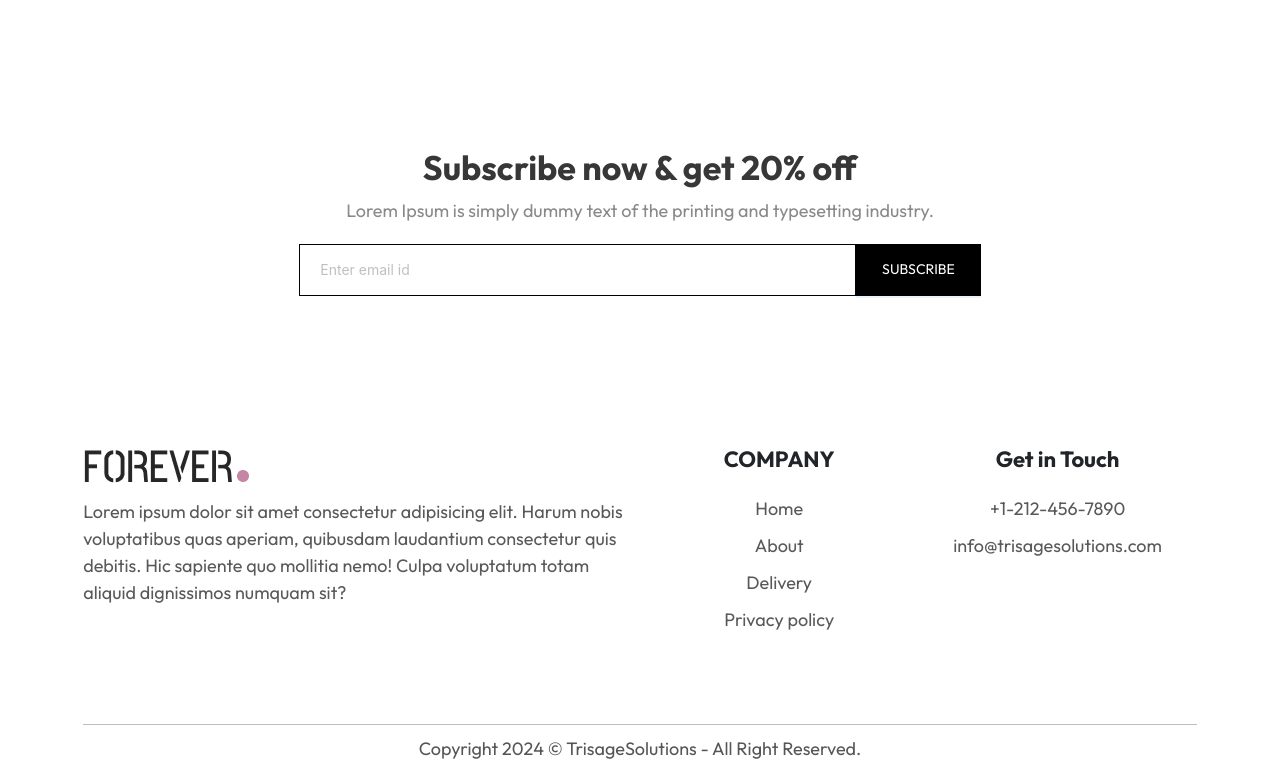
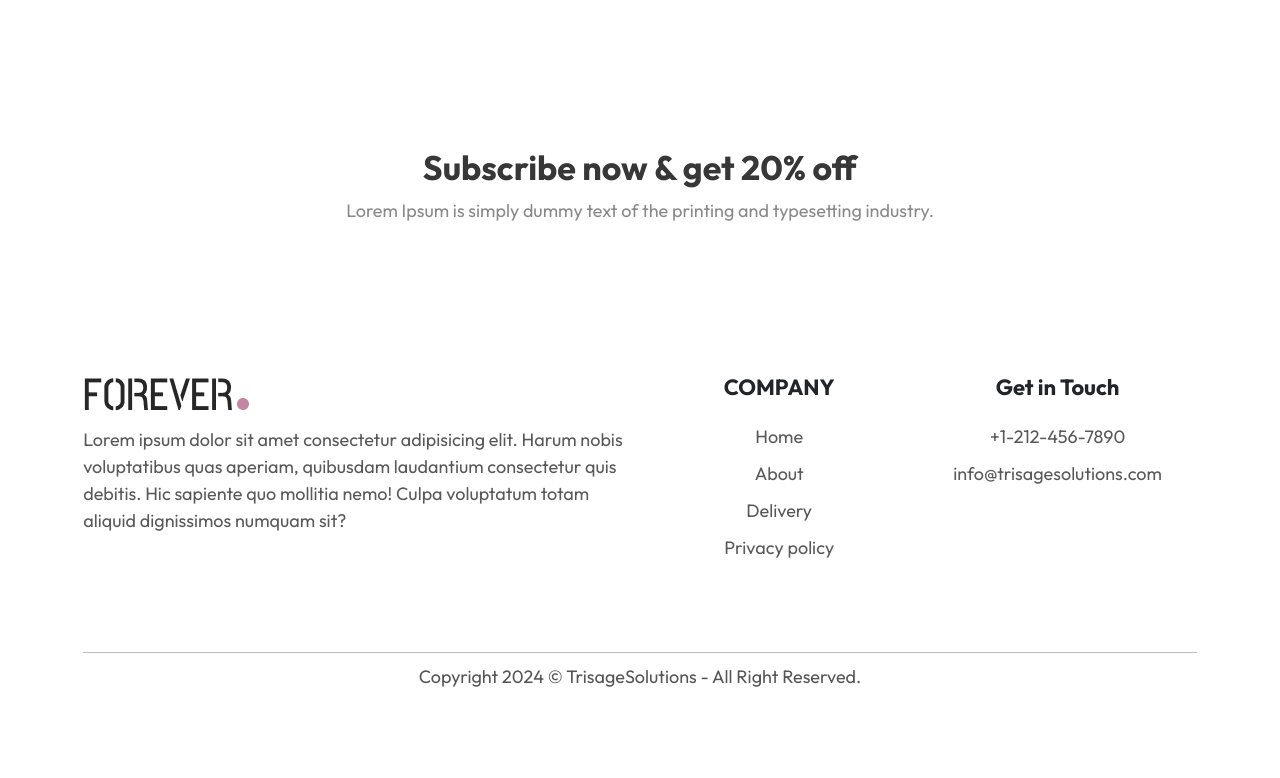
Before and after one commit to ansab22/e-commerce, a Next.js app: page /aboutus in a window 1280 px wide. Shown: the part 1017-1795 px from the top of the page. After the commit the page ends 1723 px from the top, so only its background shows below. Built offline with nearby package versions, Linux system fonts and the light colour scheme.

Commit message:
issue Track

```diff
--- a/package.json
+++ b/package.json
@@ -11,9 +11,10 @@
   "dependencies": {
     "@fortawesome/free-solid-svg-icons": "^6.7.2",
     "@fortawesome/react-fontawesome": "^0.2.2",
-    "antd": "^5.23.4",
+    "antd": "^5.24.0",
     "bootstrap": "^5.3.3",
     "next": "15.1.6",
+    "rc-util": "^5.0.0",
     "react": "^19.0.0",
     "react-bootstrap": "^2.10.9",
     "react-dom": "^19.0.0",
--- a/src/components/about/aboutUs.js
+++ b/src/components/about/aboutUs.js
@@ -4,36 +4,36 @@ import styles from "@/components/about/styles/aboutUs.module.css";
 function aboutUs() {
   return (
     <>
-      <div className={styles.about_con}>
-        <div className={styles.about_row}>
+      <div className={styles.aboutUs_con}>
+        <div className={styles.aboutUs_row}>
           <div className={styles.text_div}>
-            <h1 className={styles.h1_about}>
+            <h1 className={styles.h1_aboutUs}>
               <span style={{ color: "#707070", fontWeight: "400" }}>ABOUT</span>{" "}
               US
             </h1>
             <p className={styles.hr_line}></p>
           </div>
-          <div className={styles.about_colums_div}>
-            <div className={styles.about_col1}>
+          <div className={styles.aboutUs_colums_div}>
+            <div className={styles.aboutUs_col1}>
               <img src={`/images/about_img.png`} alt="" />
             </div>
-            <div className={styles.about_col2}>
-              <p className={styles.about_para}>
+            <div className={styles.aboutUs_col2}>
+              <p className={styles.aboutUs_para}>
                 Forever was born out of a passion for innovation and a desire to
                 revolutionize the way people shop online. Our journey began with
                 a simple idea: to provide a platform where customers can easily
                 discover, explore, and purchase a wide range of products from
                 the comfort of their homes.
               </p>
-              <p className={styles.about_para}>
+              <p className={styles.aboutUs_para}>
                 Since our inception, we've worked tirelessly to curate a diverse
                 selection of high-quality products that cater to every taste and
                 preference. From fashion and beauty to electronics and home
                 essentials, we offer an extensive collection sourced from
                 trusted brands and suppliers.
               </p>
-              <h4 className={styles.about_title}>Our Mission:</h4>
-              <p className={styles.about_para}>
+              <h4 className={styles.aboutUs_title}>Our Mission:</h4>
+              <p className={styles.aboutUs_para}>
                 Our mission at Forever is to empower customers with choice,
                 convenience, and confidence. We're dedicated to providing a
                 seamless shopping experience that exceeds expectations, from
--- a/src/components/about/styles/aboutUs.module.css
+++ b/src/components/about/styles/aboutUs.module.css
@@ -1,8 +1,8 @@
-.about_con {
+.aboutUs_con {
   width: 100%;
   margin: 30px 0 120px;
 }
-.about_row {
+.aboutUs_row {
   width: 87%;
   margin: auto;
 }
@@ -13,7 +13,7 @@
   justify-content: center;
   gap: 5px;
 }
-.h1_about {
+.h1_aboutUs {
   font-size: 30px;
   font-weight: 600;
   color: #171717;
@@ -23,111 +23,111 @@
   height: 2px;
   background: #414141 !important;
 }
-.about_colums_div {
+.aboutUs_colums_div {
   display: flex;
   margin: 30px 0 90px;
 }
-.about_col1 {
+.aboutUs_col1 {
   width: 40%;
 }
-.about_col1 img {
+.aboutUs_col1 img {
   width: 395px;
 }
-.about_col2 {
+.aboutUs_col2 {
   width: 60%;
   align-content: end;
 }
-.about_title {
+.aboutUs_title {
   font-size: 18px;
   font-weight: 700;
   margin: 20px 0;
   color: #6d6d6d;
 }
-.about_para {
+.aboutUs_para {
   font-size: 18px;
   font-weight: 400;
   color: #6d6d6d;
 }
 
 @media (max-width: 1030px) {
-  .about_row {
+  .aboutUs_row {
     width: 90%;
     margin: auto;
   }
-  .h1_about {
+  .h1_aboutUs {
     font-size: 28px;
   }
   .hr_line {
     width: 40px;
   }
-  .about_colums_div {
+  .aboutUs_colums_div {
     display: flex;
     margin: 10px 0 90px;
     gap: 10px;
   }
-  .about_col1 img {
+  .aboutUs_col1 img {
     width: 340px;
   }
-  .about_para {
+  .aboutUs_para {
     font-size: 15px;
   }
-  .about_title {
+  .aboutUs_title {
     font-size: 16px;
     margin: 10px 0;
   }
 }
 @media (max-width: 800px) {
-  .about_row {
+  .aboutUs_row {
     width: 90%;
     margin: auto;
   }
-  .h1_about {
+  .h1_aboutUs {
     font-size: 28px;
   }
   .hr_line {
     width: 30px;
   }
-  .about_colums_div {
+  .aboutUs_colums_div {
     display: flex;
     margin: 10px 0 90px;
     gap: 20px;
   }
-  .about_col1 img {
+  .aboutUs_col1 img {
     width: 270px;
   }
-  .about_para {
+  .aboutUs_para {
     font-size: 12px;
   }
-  .about_title {
+  .aboutUs_title {
     font-size: 12px;
     margin: 10px 0;
   }
 }
 @media (max-width: 500px) {
-  .about_con {
+  .aboutUs_con {
     width: 100%;
     margin: 30px 0;
   }
-  .about_colums_div {
+  .aboutUs_colums_div {
     display: flex;
     flex-direction: column-reverse;
     margin: 10px 0 40px;
     gap: 10px;
   }
-  .h1_about {
+  .h1_aboutUs {
     font-size: 20px;
   }
   .hr_line {
     width: 22px;
   }
-  .about_col1 {
+  .aboutUs_col1 {
     width: 100%;
   }
-  .about_col1 img {
+  .aboutUs_col1 img {
     width: 100%;
     height: 300px;
   }
-  .about_col2 {
+  .aboutUs_col2 {
     width: 100%;
     align-content: end;
   }
--- a/src/components/home/beforeFoter.js
+++ b/src/components/home/beforeFoter.js
@@ -19,48 +19,6 @@ function beforeFoter() {
             Lorem Ipsum is simply dummy text of the printing and typesetting
             industry.
           </p>
-          <div
-            style={{
-              display: "flex",
-              justifyContent: "center",
-              marginTop: "20px",
-            }}
-          >
-            <Input
-              placeholder="Enter email id"
-              type="email"
-              style={{
-                width: "50%",
-                padding: "10px 20px",
-                marginRight: "0px",
-                borderRadius: "0px",
-                outline: "none", // Remove the default outline
-                border: "1px solid #000000", // Add a black border
-              }}
-              onFocus={(e) => {
-                e.target.style.border = "1px solid #000000"; // Change border on focus
-                e.target.style.bordershadow = " #000000";
-              }}
-              onBlur={(e) => {
-                e.target.style.border = "1px solid #000000"; // Revert border on blur
-              }}
-            />
-            <Button
-              type="primary"
-              style={{
-                backgroundColor: isClicked ? "transparent" : "#000000", // Change background on click
-                padding: "25px 25px",
-                borderRadius: "0px",
-                border: isClicked ? "1px solid black" : "1px solid #000000", // Add border on click
-                color: isClicked ? "black" : "white", // Change text color on click
-                transition:
-                  "background-color 0.2s ease, color 0.2s ease, border 0.2s ease", // Smooth transition
-              }}
-              onClick={handleClick}
-            >
-              SUBSCRIBE
-            </Button>
-          </div>
         </div>
       </div>
     </>
--- a/src/pages/aboutus.js
+++ b/src/pages/aboutus.js
@@ -1,6 +1,6 @@
 import React from "react";
-import About from "@/components/about/aboutUs";
-import WhyChooseUs from "@/components/about/whyChooseUs";
+import About from "@/components/About/aboutUs";
+import WhyChooseUs from "@/components/About/whyChooseUs";
 import BeforeFoter from "@/components/home/beforeFoter";
 function aboutUs() {
   return (
```
Also changed, not shown: 1 other file (tests, documents, lock files or other folders).
